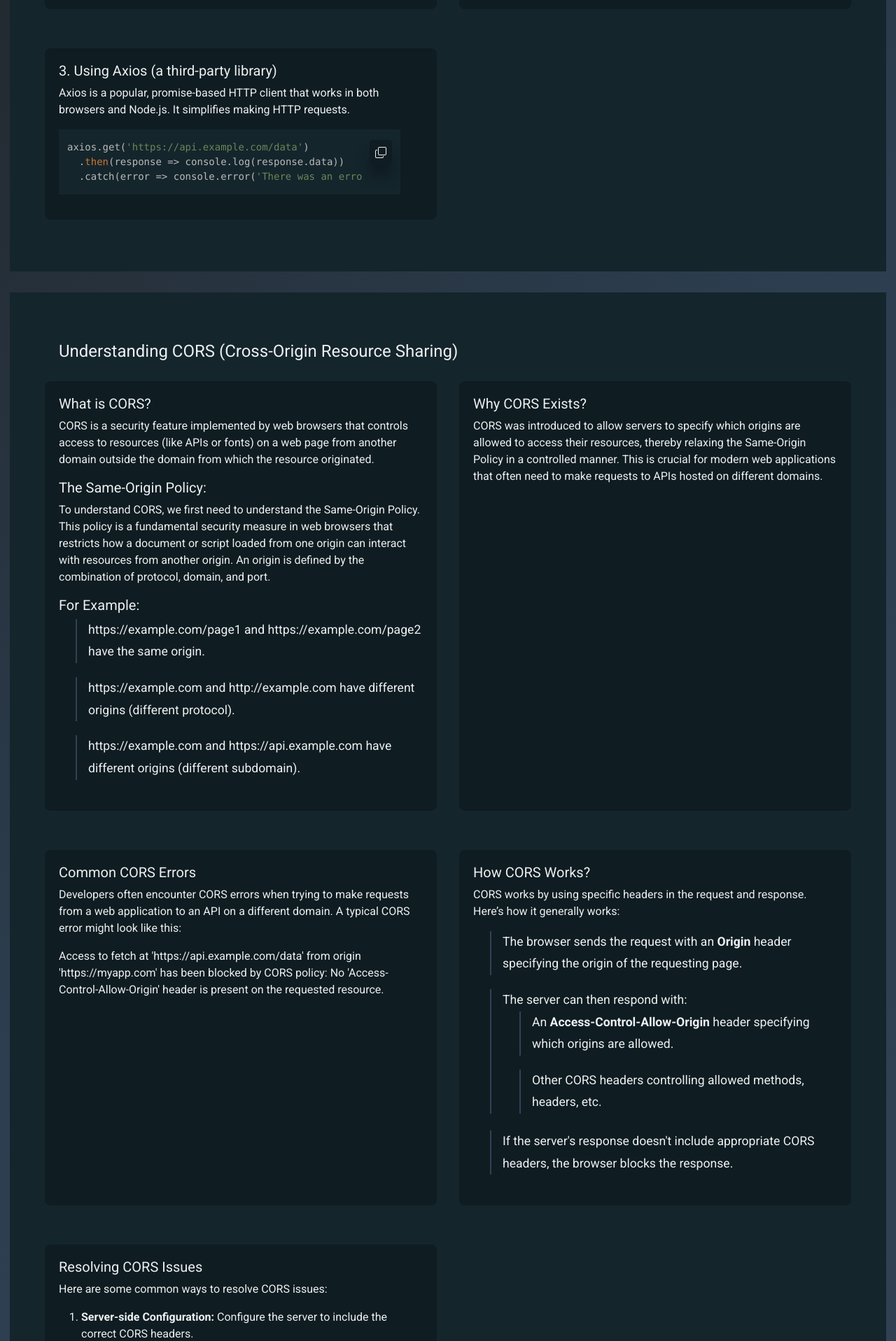
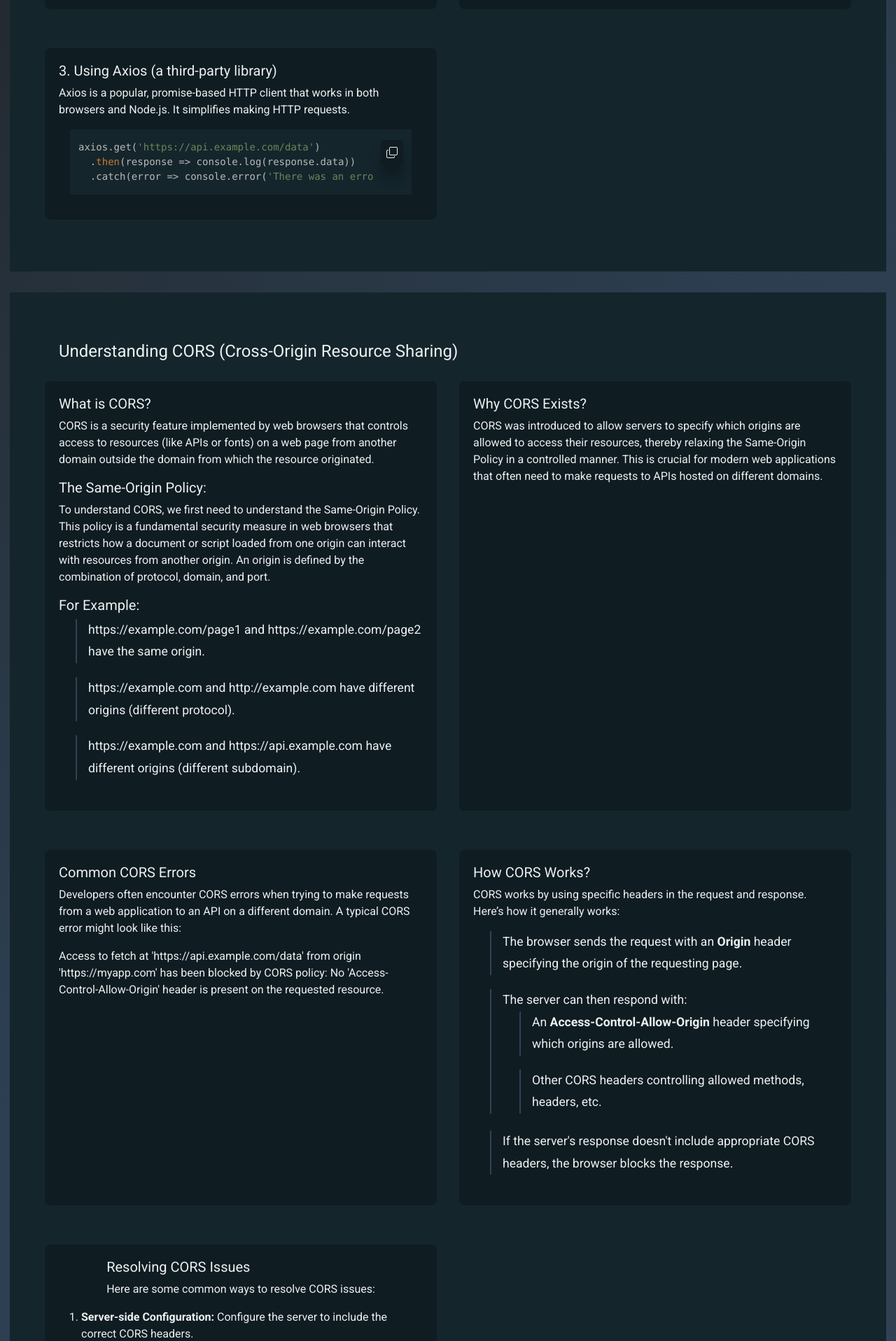
Before and after one commit to rajalakshmys-27/lastminref, a React (Create React App) app: page /javascript in a window 1280 px wide. Shown: the part 880-2797 px from the top of the page at 70% size. Built offline with nearby package versions, Linux system fonts and the light colour scheme.

Commit message:
css fixes

```diff
--- a/public/data/javascriptData.json
+++ b/public/data/javascriptData.json
@@ -67,37 +67,37 @@
           "id": 301,
           "title": "1. Array.findLast",
           "description": "Array.findLast allows you to find the last element in an array that satisfies a given condition.",
-          "code": "const array = [5, 12, 8, 130, 44];\nconst found = array.findLast(element => element > 10);\nconsole.log(found);\n  // Output: 44"
+          "code": "const array = [5, 12, 8, 130, 44];\nconst found = array.findLast(element => element > 10);\nconsole.log(found); // Output: 44"
         },
         {
           "id": 302,
           "title": "2. Array.findLastIndex",
           "description": "Array.findLastIndex returns the index of the last element in an array that satisfies a given condition.",
-          "code": "const array = [5, 12, 8, 130, 44];\nconst foundIndex = array.findLastIndex(element => element > 10);\nconsole.log(foundIndex);\n  // Output: 4"
+          "code": "const array = [5, 12, 8, 130, 44];\nconst foundIndex = array.findLastIndex(element => element > 10);\nconsole.log(foundIndex); // Output: 4"
         },
         {
           "id": 303,
           "title": "1. Array.prototype.group",
           "description": "The group method groups the elements of an array based on a function you provide and returns an object where the keys are the results of applying the function and the values are arrays of elements.",
-          "code": "const array = [6.1, 4.2, 6.3];\nconst grouped = array.group(num => Math.floor(num));\nconsole.log(grouped);\n  // Output: { '4': [4.2], '6': [6.1, 6.3] }"
+          "code": "const array = [6.1, 4.2, 6.3];\nconst grouped = array.group(num => Math.floor(num));\nconsole.log(grouped); // Output: { '4': [4.2], '6': [6.1, 6.3] }"
         },
         {
           "id": 304,
           "title": "2. Array.prototype.groupToMap",
           "description": "The groupToMap method works similarly to group, but it returns a Map instead of an object.",
-          "code": "const array = [6.1, 4.2, 6.3];\nconst groupedMap = array.groupToMap(num => Math.floor(num));\nconsole.log(groupedMap);\n  // Output: Map { 4 => [4.2], 6 => [6.1, 6.3] }"
+          "code": "const array = [6.1, 4.2, 6.3];\nconst groupedMap = array.groupToMap(num => Math.floor(num));\nconsole.log(groupedMap); // Output: Map { 4 => [4.2], 6 => [6.1, 6.3] }"
         },
         {
           "id": 305,
           "title": "Simplified Class Fields",
           "description": "Class fields can now be declared directly within the class body, making them more straightforward and reducing boilerplate.",
-          "code": "class Person {\n  name = 'John';\n  age = 30;\n}\n\nconst person = new Person();\nconsole.log(person.name);\n  // Output: John"
+          "code": "class Person {\n  name = 'John';\n  age = 30;\n}\n\nconst person = new Person();\nconsole.log(person.name); // Output: John"
         },
         {
           "id": 306,
           "title": "Using Private Fields",
           "description": "Private fields and methods are prefixed with a `#`, ensuring they are only accessible within the class itself, providing true encapsulation.",
-          "code": "class Person {\n  #name = 'John';\n  getName() {\n    return this.#name;\n  }\n\nconst person = new Person();\nconsole.log(person.getName());\n  // Output: John\nconsole.log(person.#name);\n // SyntaxError: Private field '#name' must\n be declared in an enclosing class"
+          "code": "class Person {\n  #name = 'John';\n  getName() {\n    return this.#name;\n  }\n\nconst person = new Person();\nconsole.log(person.getName()); // Output: John\nconsole.log(person.#name); // SyntaxError: Private field '#name' must be declared in an enclosing class"
         },
         {
           "id": 307,
@@ -109,43 +109,43 @@
           "id": 308,
           "title": "Using the .at() Method",
           "description": "The .at() method allows you to access elements from an array or string using both positive and negative indices, making it easier to work with the last elements.",
-          "code": "const array = [10, 20, 30, 40, 50];\nconsole.log(array.at(-1));\n  // Output: 50"
+          "code": "const array = [10, 20, 30, 40, 50];\nconsole.log(array.at(-1)); // Output: 50"
         },
         {
           "id": 309,
           "title": "Using Error Cause",
           "description": "The cause option in Error objects allows you to provide a nested error, which can be useful for debugging complex issues.",
-          "code": "try {\n  throw new Error('Something went wrong',\n { cause: new Error('Network failure') });\n} catch (e) {\n  console.error(e.cause);\n  // Output: Error: Network failure\n}"
+          "code": "try {\n  throw new Error('Something went wrong',\n { cause: new Error('Network failure') });\n} catch (e) {\n  console.error(e.cause); // Output: Error: Network failure\n}"
         },
         {
           "id": 310,
           "title": "Using Regex Match Indices",
           "description": "The `d` flag in regular expressions allows you to get the start and end indices of matched groups, providing more precise control over pattern matching.",
-          "code": "const regex = /a(b)c/d;\nconst match = regex.exec('abc');\nconsole.log(match.indices);\n  // Output: [[0, 3], [1, 2]]"
+          "code": "const regex = /a(b)c/d;\nconst match = regex.exec('abc');\nconsole.log(match.indices); // Output: [[0, 3], [1, 2]]"
         },
         {
           "id": 311,
           "title": "Using Array.prototype.toSorted",
           "description": "The toSorted method is similar to sort, but it returns a new array with the elements sorted, leaving the original array unchanged.",
-          "code": "const array = [3, 1, 4, 1, 5, 9];\nconst sortedArray = array.toSorted();\nconsole.log(sortedArray);\n  // Output: [1, 1, 3, 4, 5, 9]\nconsole.log(array);  // Original array remains\n unchanged: [3, 1, 4, 1, 5, 9]"
+          "code": "const array = [3, 1, 4, 1, 5, 9];\nconst sortedArray = array.toSorted();\nconsole.log(sortedArray); // Output: [1, 1, 3, 4, 5, 9]\nconsole.log(array);  // Original array remains unchanged: [3, 1, 4, 1, 5, 9]"
         },
         {
           "id": 312,
           "title": "Using Array.prototype.toReversed",
           "description": "The toReversed method returns a new array with the elements in reverse order, without modifying the original array.",
-          "code": "const array = [1, 2, 3];\nconst reversedArray = array.toReversed();\nconsole.log(reversedArray);\n  // Output: [3, 2, 1]\nconsole.log(array); \n // Original array remains unchanged: [1, 2, 3]"
+          "code": "const array = [1, 2, 3];\nconst reversedArray = array.toReversed();\nconsole.log(reversedArray); // Output: [3, 2, 1]\nconsole.log(array);  // Original array remains unchanged: [1, 2, 3]"
         },
         {
           "id": 313,
           "title": "Using Array.prototype.toSpliced",
           "description": "The toSpliced method works like splice but returns a new array with the changes applied, without altering the original array.",
-          "code": "const array = [1, 2, 3, 4, 5];\nconst splicedArray = array.toSpliced(2, 2, 6, 7);\nconsole.log(splicedArray);\n  // Output: [1, 2, 6, 7, 5]\nconsole.log(array);  // Original array remains \n unchanged: [1, 2, 3, 4, 5]"
+          "code": "const array = [1, 2, 3, 4, 5];\nconst splicedArray = array.toSpliced(2, 2, 6, 7);\nconsole.log(splicedArray); // Output: [1, 2, 6, 7, 5]\nconsole.log(array);  // Original array remains unchanged: [1, 2, 3, 4, 5]"
         },
         {
           "id": 314,
           "title": "Using Array.prototype.with",
           "description": "The with method returns a new array where one element at the specified index is replaced with a new value, leaving the original array unchanged.",
-          "code": "const array = [1, 2, 3];\nconst newArray = array.with(1, 4);\nconsole.log(newArray);\n  // Output: [1, 4, 3]\nconsole.log(array); \n // Original array remains unchanged: [1, 2, 3]"
+          "code": "const array = [1, 2, 3];\nconst newArray = array.with(1, 4);\nconsole.log(newArray); // Output: [1, 4, 3]\nconsole.log(array);  // Original array remains unchanged: [1, 2, 3]"
         }
       ]
     }
--- a/src/pages/jsPage/index.tsx
+++ b/src/pages/jsPage/index.tsx
@@ -35,8 +35,11 @@ const JSPage = () => {
     <>
       {item?.snippets?.map((snippet: Snippet) => (
         <div key={snippet.id} className={styles["grid-content"]}>
-          <h5>{snippet.title}</h5>
-          <p>{snippet.description}</p>
+          <div className={styles["grid-header"]}>
+            <h5>{snippet.title}</h5>
+            <p>{snippet.description}</p>
+          </div>
+
           {snippet.code && (
             <div className={styles["command-container"]}>
               <SyntaxHighlighter language="bash" style={darcula}>
--- a/src/pages/jsPage/jsPage.module.scss
+++ b/src/pages/jsPage/jsPage.module.scss
@@ -81,6 +81,7 @@
 .grid-content {
   display: flex;
   flex-direction: column;
+  align-items: center;
   background-color: rgb(15, 28, 34);
   padding: 20px;
   border-radius: 0.5rem;
@@ -155,6 +156,12 @@
   }
 }
 
+.grid-header {
+  display: flex;
+  flex-direction: column;
+  align-items: flex-start;
+}
+
 .topic {
   padding: 20px;
 }
```
